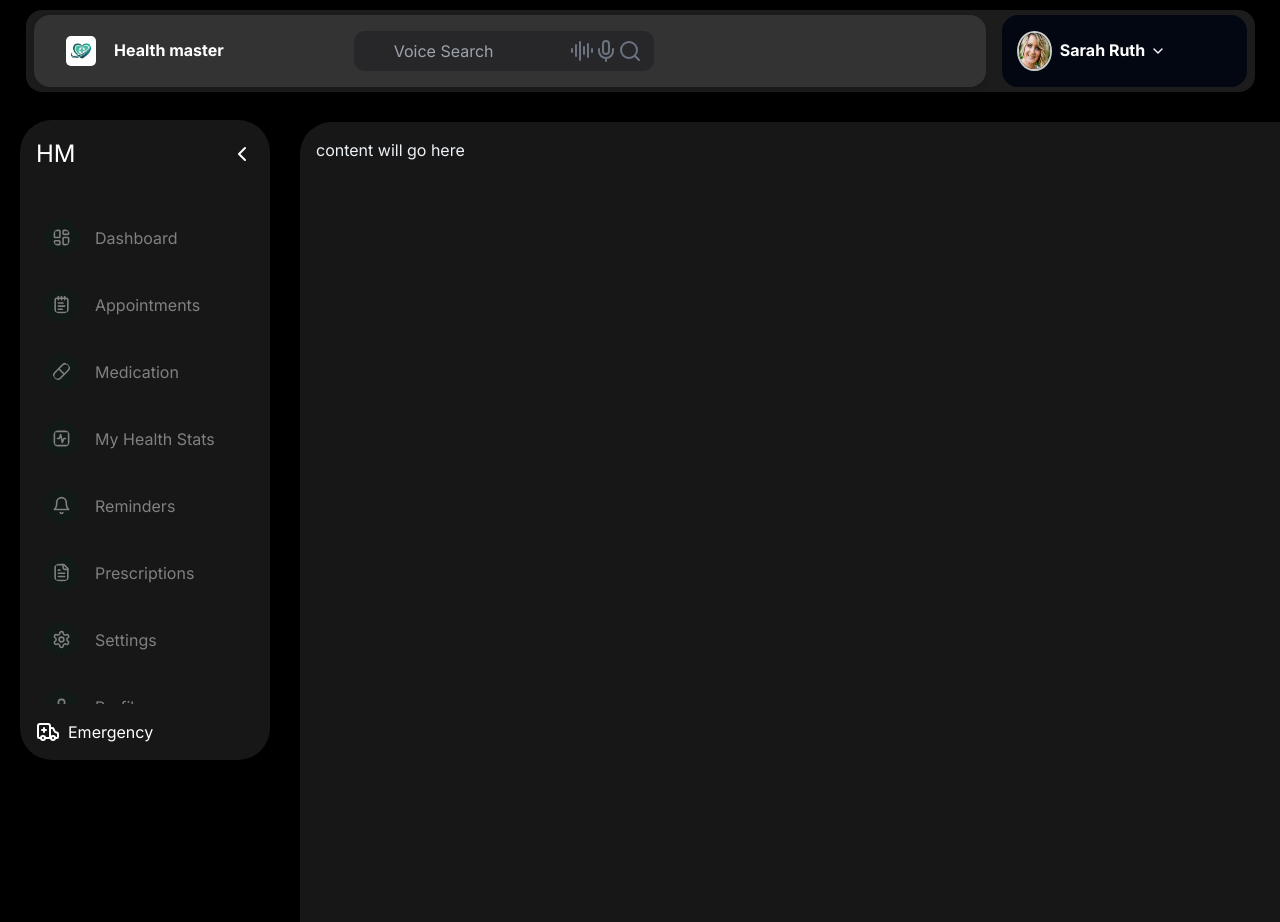
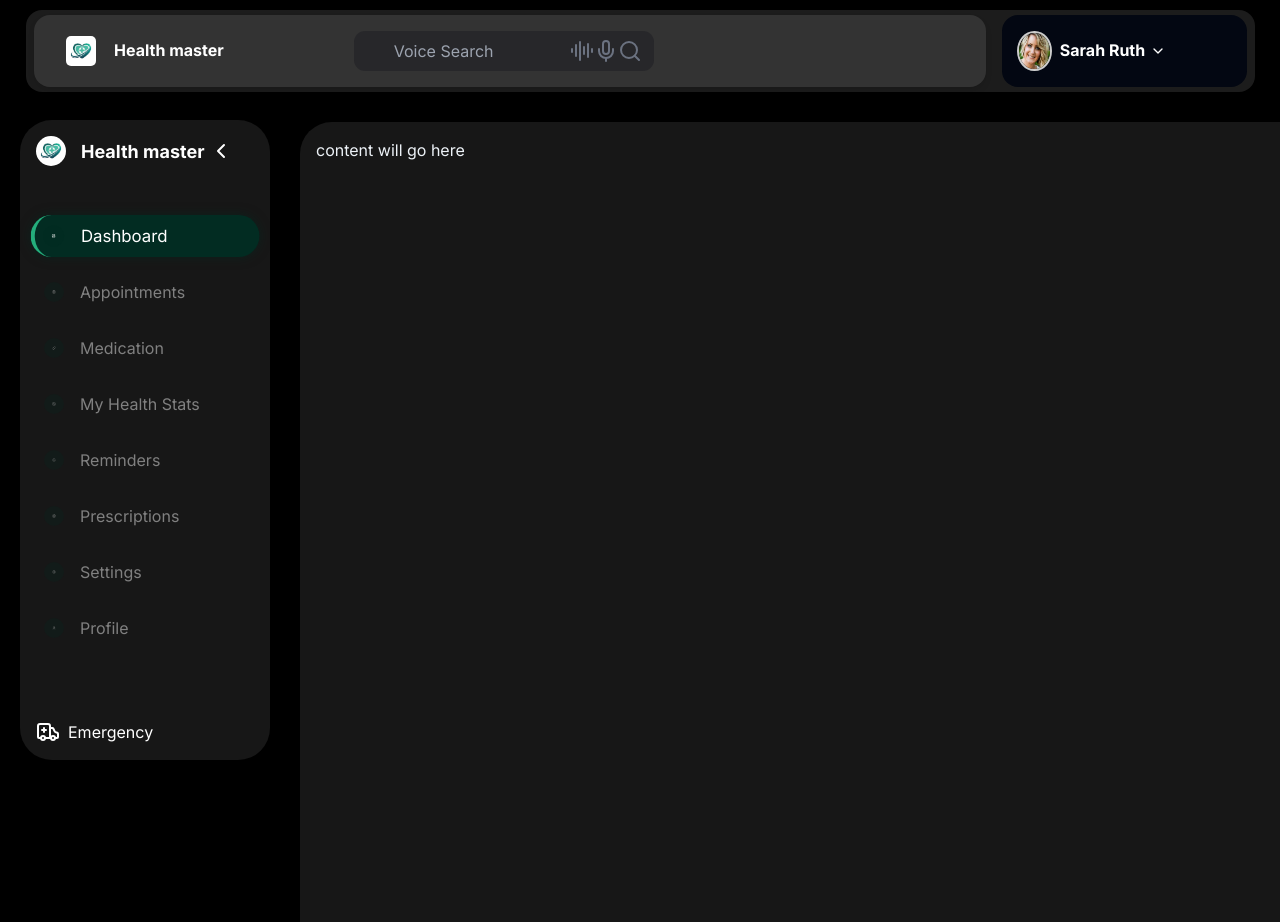
Before and after one commit to CHEGEBB/healthmasterv2, a Next.js app: page /dashboard in a window 1280 px wide. Shown: the top 922 px of the page. Built offline with nearby package versions, Linux system fonts and the light colour scheme.

Commit message:
refactor: Update sidebar component to include HealthMaster logo and improve styles

```diff
--- a/components/layout/sidebar.jsx
+++ b/components/layout/sidebar.jsx
@@ -1,12 +1,14 @@
-"use client"
+"use client";
 import React, { useState } from "react";
 import Link from "next/link";
 import {
   LayoutDashboard, NotepadText, Pill, ActivitySquare,
-  Bell, FileText, Ambulance, MapPin, Settings, User,
+  Bell, FileText, Ambulance, Settings, User,
   ChevronLeft, ChevronRight
 } from "lucide-react";
 import "../../sass/sidebar.scss";
+import Image from 'next/image';
+import { usePathname } from 'next/navigation';
 
 const menuItems = [
   { href: "/dashboard", icon: LayoutDashboard, label: "Dashboard" },
@@ -21,11 +23,13 @@ const menuItems = [
 
 export default function Sidebar() {
   const [isExpanded, setIsExpanded] = useState(true);
+  const pathname = usePathname();
 
   return (
     <div className={`sidebar ${isExpanded ? 'expanded' : 'collapsed'}`}>
       <div className="sidebar-header">
-        <h2 className="logo">HM</h2>
+        <Image src="/assets/icons/new.jpg" alt="HealthMaster logo" width={50} height={50} />
+        <h1 className="header-title">Health master</h1>
         <button className="toggle-btn" onClick={() => setIsExpanded(!isExpanded)}>
           {isExpanded ? <ChevronLeft size={24} /> : <ChevronRight size={24} />}
         </button>
@@ -33,8 +37,10 @@ export default function Sidebar() {
       <nav className="sidebar-nav">
         {menuItems.map((item) => (
           <Link key={item.href} href={item.href}>
-            <div className="nav-item">
-              <item.icon size={35} />
+            <div
+              className={`nav-item ${pathname === item.href ? 'active' : ''}`}
+            >
+              <item.icon size={20} />
               <span className="nav-text">{item.label}</span>
             </div>
           </Link>
--- a/sass/sidebar.scss
+++ b/sass/sidebar.scss
@@ -1,9 +1,9 @@
-// _sidebar.scss
 
 $black: #171717;
 $green-light: #022c22;
 $green-dark: #24AE7C;
 $border-radius: 2rem;
+$text-color: #ffffff;
 
 .sidebar {
   width: 250px;
@@ -37,27 +37,30 @@ $border-radius: 2rem;
       border-left: 4px solid $green-dark;
     }
   }
+  .sidebar-header {
+    display: flex;
+    align-items: center;
+    gap: 5px;
+    margin-bottom: 10px;
+    padding: 1rem;
 
-  .sidebar-header {
-    padding: 1rem;
-    display: flex;
-    justify-content: space-between;
-    align-items: center;
-    // background-color: $green-dark;
-    border-top-left-radius: $border-radius;
-    border-top-right-radius: $border-radius;
-    .logo {
-      font-size: 1.5rem;
+    img {
+      width: 30px;
+      height: 30px;
+      border-radius: 50%;
     }
+
+    .header-title {
+      font-size: 18px;
+      font-weight: bold;
+      margin-left: 10px;
+    }
+
     .toggle-btn {
       background: none;
       border: none;
-      color: white;
+      color: $text-color;
       cursor: pointer;
-      transition: transform 0.3s ease;
-      &:hover {
-        transform: rotate(180deg);
-      }
     }
   }
 
```
